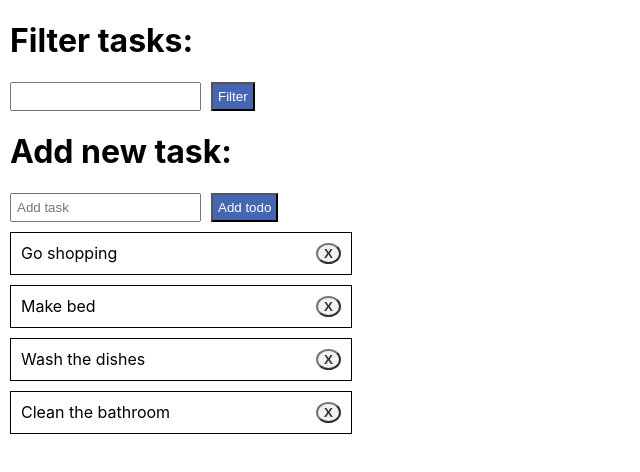
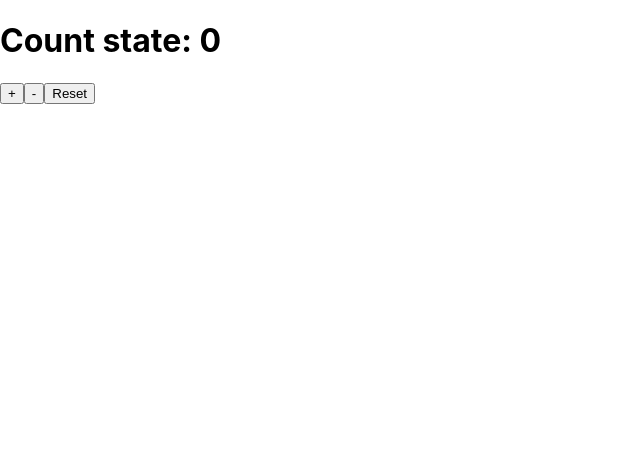
Before and after one commit to kekemato/Redux-class, a React (Create React App) app: page / in a window 1280 px wide. Shown: the top 472 px of the page, without its empty margins (0-640 px from the left). Built offline with nearby package versions, Linux system fonts and the light colour scheme.

Commit message:
made counter view

```diff
--- a/src/App.js
+++ b/src/App.js
@@ -1,11 +1,12 @@
 import React from 'react'
 
-import ToDoList from './ToDoList'
+//import ToDoList from './ToDoList'
+import Counter from './Counter'
 
 class App extends React.Component {
   render() {
     return (
-      <ToDoList />
+        <Counter />
     )
   }
 }
--- /dev/null
+++ b/src/Counter.js
@@ -0,0 +1,38 @@
+import React from 'react'
+import { connect } from 'react-redux'
+import { increment, decrement, reset } from './store/counter'
+
+const mapStateToProps = store => ({
+    _counterValue: store.counter
+})
+
+const mapDispatchToProps = dispatch => ({
+    _increment: () => dispatch(increment()),
+    _decrement: () => dispatch(decrement()),
+    _reset: () => dispatch(reset())
+})
+
+const Counter = props => {
+    return (
+        <div>
+            <h1>Count state: {props._counterValue}</h1>
+            <button
+                onClick={props._increment}
+            >
+                +
+            </button>
+            <button
+                onClick={props._decrement}
+            >
+                -
+            </button>
+            <button
+            onClick={props._reset}
+            >
+                Reset
+            </button>
+        </div>
+    )
+}
+
+export default connect(mapStateToProps, mapDispatchToProps)(Counter)
--- a/src/index.js
+++ b/src/index.js
@@ -27,7 +27,6 @@ store.dispatch(addToDo('Go shopping'))
 store.dispatch(addToDo('Make bed'))
 store.dispatch(addToDo('Wash the dishes'))
 store.dispatch(addToDo('Clean the bathroom'))
-store.dispatch(increment())
 store.dispatch(addToCart(20, 'Jeansy'))
 store.dispatch(addToCart(20, 'Kurtka'))
 
```
